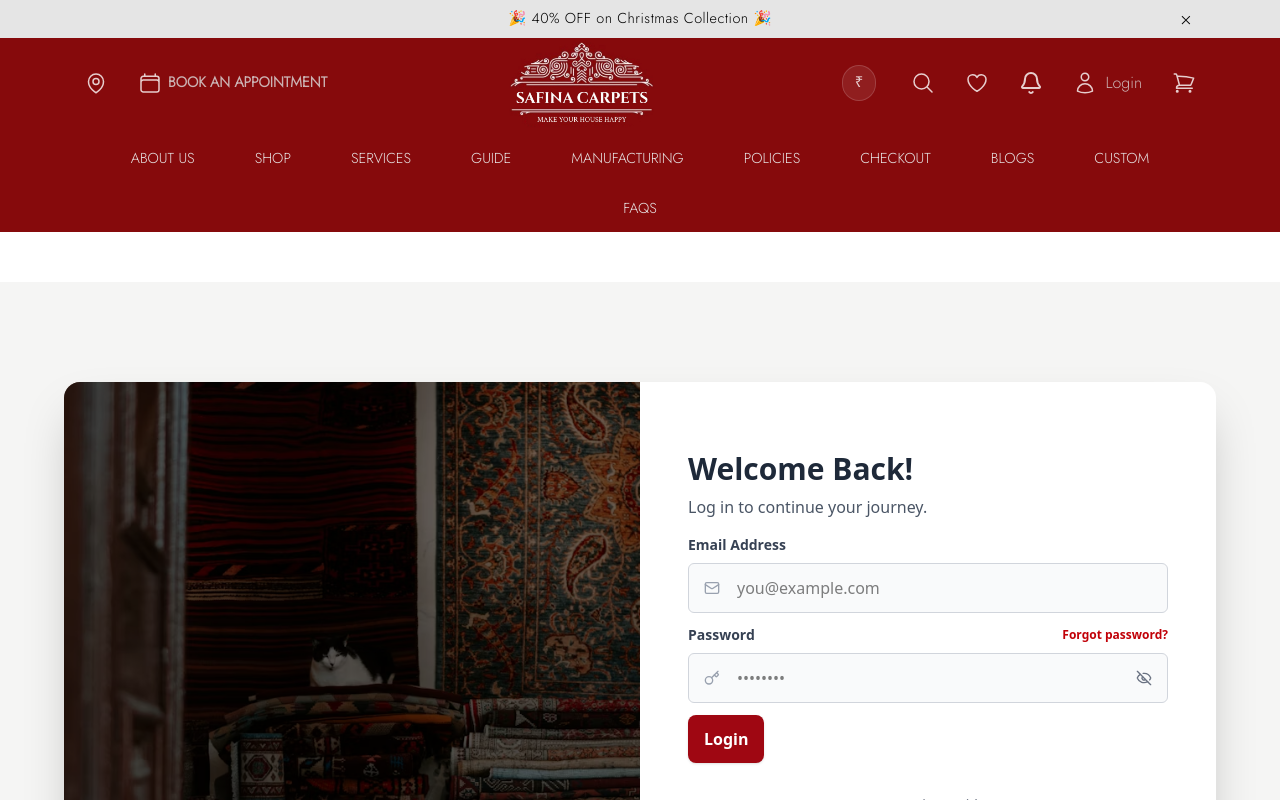
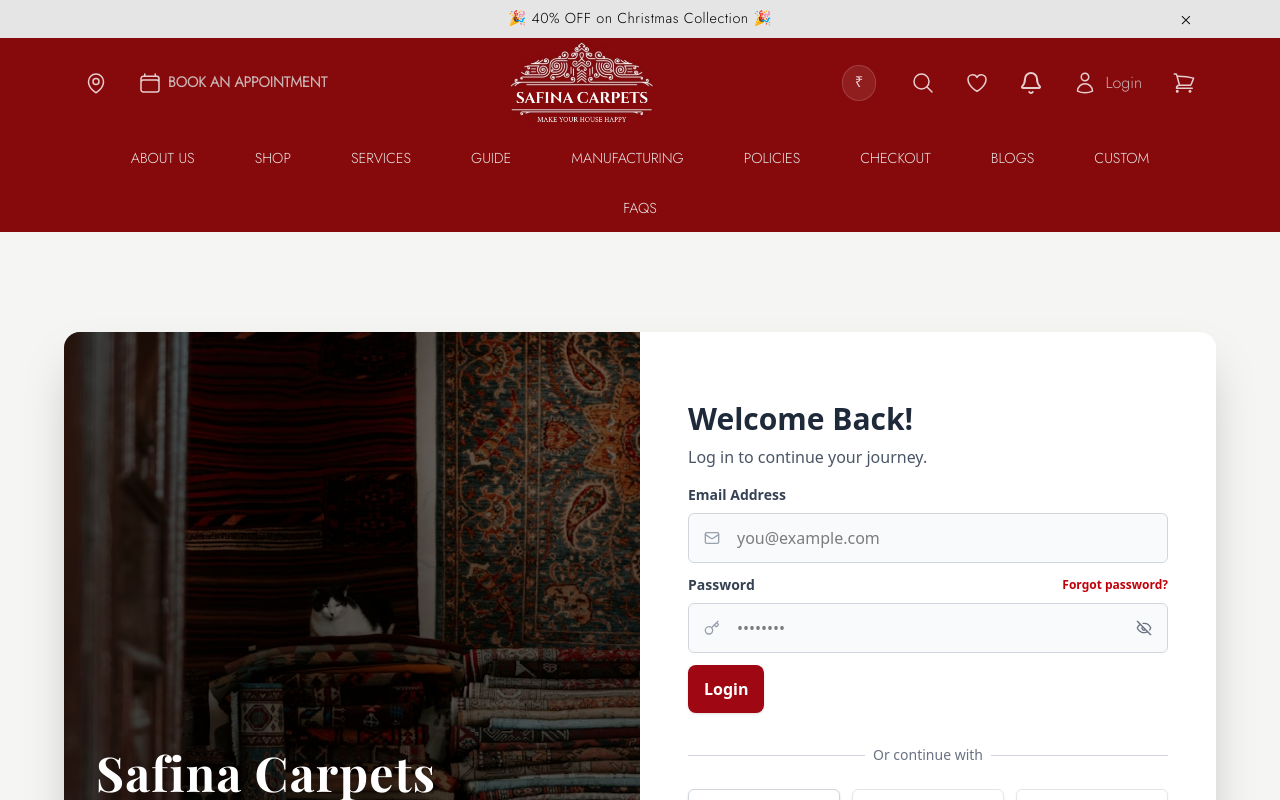
Before and after one commit to abaanshah/SAFINA-CARPET, a React (Vite) app in the folder Frontend/website/: page /login in a window 1280 px wide. Shown: the top 800 px of the page. Built offline with nearby package versions, Linux system fonts and the light colour scheme; a web font is replaced by a local one.

Commit message:
padding top removed login page

```diff
--- a/Frontend/website/src/Layouts/MainLayout.jsx
+++ b/Frontend/website/src/Layouts/MainLayout.jsx
@@ -17,7 +17,7 @@ function MainLayout() {
       <Navbar onCartClick={() => setIsCartOpen(true)} />
 
       {/* 3. The 'pt-[50px]' is now applied to the main content */}
-      <main className="flex-grow pt-[50px]">
+      <main className="flex-grow">
         {/* 4. 'Outlet' tells React Router where to render all the nested pages */}
         <Outlet />
       </main>
```
